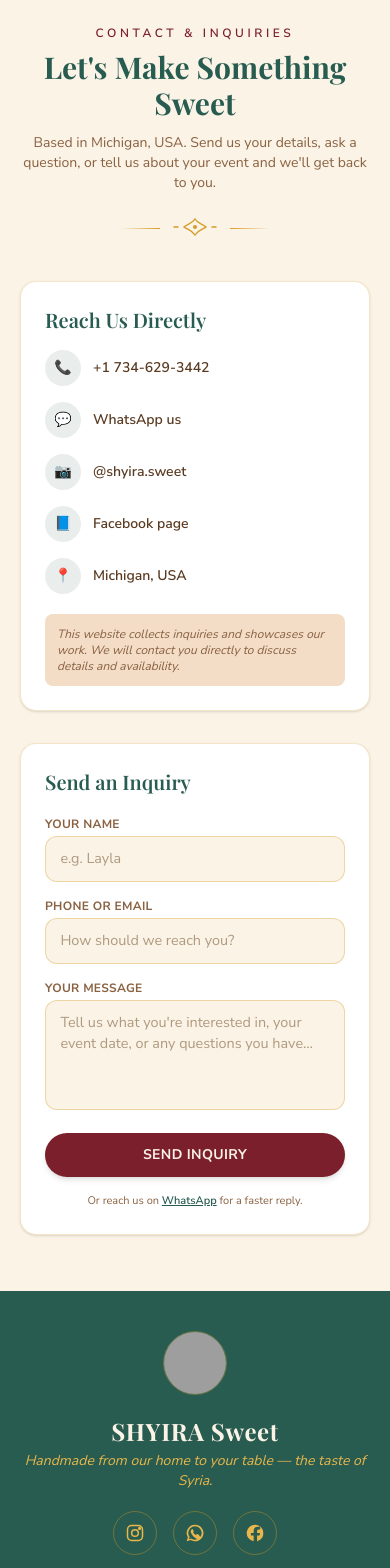
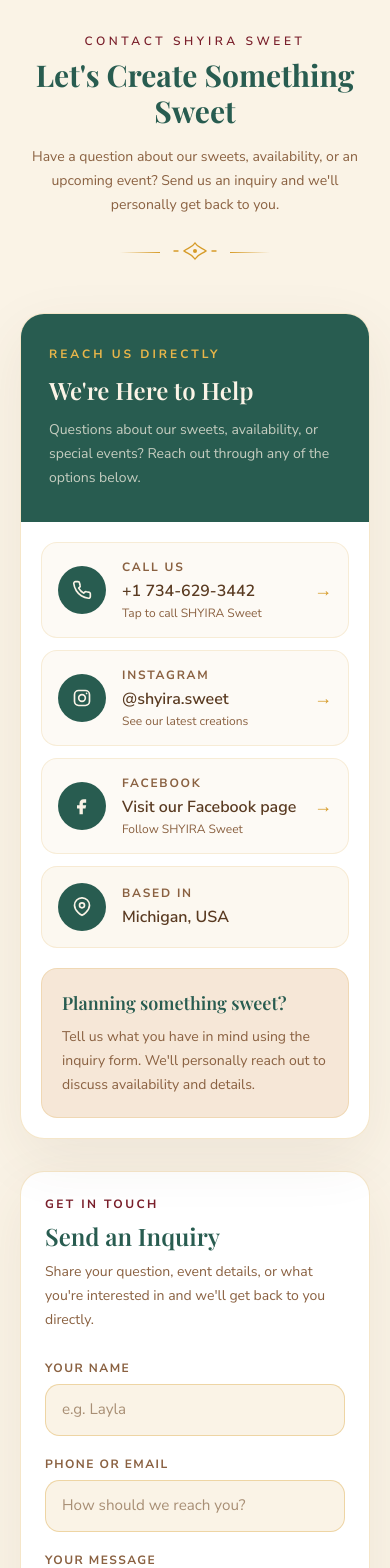
Before and after one commit to abdulramn/shyira-sweet, a React (Vite) app: page / in a window 390 px wide. Shown: the part 5780-7348 px from the top of the page. Built offline with nearby package versions, Linux system fonts and the light colour scheme; no server answers; the database is empty; grey boxes are pictures that could not be loaded; a web font is replaced by a local one.

Commit message:
Update Contact.tsx

```diff
--- a/src/components/Contact.tsx
+++ b/src/components/Contact.tsx
@@ -8,7 +8,9 @@
 import { supabase } from "../lib/supabase";
 
 export default function Contact() {
-  const [settings, setSettings] = useState<SiteSettings>(DEFAULT_SITE_SETTINGS);
+  const [settings, setSettings] =
+    useState<SiteSettings>(DEFAULT_SITE_SETTINGS);
+
   const [sent, setSent] = useState(false);
   const [sending, setSending] = useState(false);
   const [error, setError] = useState("");
@@ -17,27 +19,46 @@
     fetchSiteSettings().then(setSettings);
   }, []);
 
-  const handleSubmit = async (e: React.FormEvent<HTMLFormElement>) => {
+  const handleSubmit = async (
+    e: React.FormEvent<HTMLFormElement>
+  ) => {
     e.preventDefault();
+
     setSending(true);
     setError("");
 
     const form = e.currentTarget;
     const formData = new FormData(form);
+
     const payload = {
       name: String(formData.get("name") || "").trim(),
-      contact: String(formData.get("contact") || "").trim(),
-      message: String(formData.get("message") || "").trim(),
-      website: String(formData.get("website") || "").trim(),
+      contact: String(
+        formData.get("contact") || ""
+      ).trim(),
+      message: String(
+        formData.get("message") || ""
+      ).trim(),
+      website: String(
+        formData.get("website") || ""
+      ).trim(),
     };
 
-    if (!payload.name || !payload.contact || !payload.message) {
-      setError("Please complete all required fields.");
+    if (
+      !payload.name ||
+      !payload.contact ||
+      !payload.message
+    ) {
+      setError(
+        "Please complete all required fields."
+      );
       setSending(false);
       return;
     }
 
-    // Honeypot: silently accept likely bot submissions.
+    /*
+      Honeypot spam protection.
+      Real visitors will never fill this field.
+    */
     if (payload.website) {
       setSent(true);
       form.reset();
@@ -48,89 +69,333 @@
     let saved = false;
     let lastError = "";
 
-    // Primary path: Netlify Function. This is also where Discord notifications can be added later.
+    /*
+      Primary path:
+      Netlify Function
+
+      This saves the inquiry to Supabase
+      and sends the Discord notification.
+    */
     try {
-      const response = await fetch("/.netlify/functions/submit-inquiry", {
-        method: "POST",
-        headers: { "Content-Type": "application/json" },
-        body: JSON.stringify(payload),
-      });
+      const response = await fetch(
+        "/.netlify/functions/submit-inquiry",
+        {
+          method: "POST",
+          headers: {
+            "Content-Type": "application/json",
+          },
+          body: JSON.stringify(payload),
+        }
+      );
 
       if (response.ok) {
         saved = true;
       } else {
-        const result = await response.json().catch(() => ({}));
-        lastError = result.error || `Server error (${response.status})`;
+        const result = await response
+          .json()
+          .catch(() => ({}));
+
+        lastError =
+          result.error ||
+          `Server error (${response.status})`;
       }
     } catch (functionError) {
-      lastError = functionError instanceof Error ? functionError.message : "Network error";
+      lastError =
+        functionError instanceof Error
+          ? functionError.message
+          : "Network error";
     }
 
-    // Safety fallback: save directly through Supabase using the public insert-only RLS policy.
+    /*
+      Safety fallback:
+      If Netlify Function fails,
+      still try to save the inquiry directly
+      to Supabase.
+    */
     if (!saved && supabase) {
-      const { error: insertError } = await supabase
-        .from("inquiries")
-        .insert({ name: payload.name, contact: payload.contact, message: payload.message });
-      if (!insertError) saved = true;
-      else lastError = insertError.message;
+      const { error: insertError } =
+        await supabase
+          .from("inquiries")
+          .insert({
+            name: payload.name,
+            contact: payload.contact,
+            message: payload.message,
+          });
+
+      if (!insertError) {
+        saved = true;
+      } else {
+        lastError = insertError.message;
+      }
     }
 
     if (saved) {
       setSent(true);
       form.reset();
     } else {
-      console.error("Could not save inquiry:", lastError);
-      setError("Could not save your inquiry. Please try WhatsApp or Instagram instead.");
+      console.error(
+        "Could not save inquiry:",
+        lastError
+      );
+
+      setError(
+        "Could not send your inquiry. Please try again in a moment, call us, or contact us on Instagram."
+      );
     }
 
     setSending(false);
   };
 
   return (
-    <section id="contact" className="bg-cream py-14 sm:py-20">
-      <div className="mx-auto max-w-5xl px-5">
+    <section
+      id="contact"
+      className="bg-cream py-16 sm:py-24"
+    >
+      <div className="mx-auto max-w-6xl px-5">
+
+        {/* SECTION HEADING */}
         <div className="text-center">
-          <p className="text-xs font-semibold uppercase tracking-[0.3em] text-maroon">Contact & Inquiries</p>
-          <h2 className="mt-2 font-display text-3xl font-bold text-green-deep sm:text-4xl">Let's Make Something Sweet</h2>
-          <p className="mx-auto mt-3 max-w-lg text-sm text-brown-soft">
-            Based in {settings.city}. Send us your details, ask a question, or tell us about your event and we'll get back to you.
+          <p className="text-xs font-semibold uppercase tracking-[0.3em] text-maroon">
+            Contact SHYIRA Sweet
           </p>
+
+          <h2 className="mt-2 font-display text-3xl font-bold text-green-deep sm:text-4xl">
+            Let's Create Something Sweet
+          </h2>
+
+          <p className="mx-auto mt-4 max-w-xl text-sm leading-6 text-brown-soft sm:text-base">
+            Have a question about our sweets,
+            availability, or an upcoming event?
+            Send us an inquiry and we'll personally
+            get back to you.
+          </p>
+
           <Ornament className="mt-6" />
         </div>
 
-        <div className="mt-10 grid gap-8 md:grid-cols-2">
-          <div className="rounded-2xl border border-gold/25 bg-white p-6 shadow-sm">
-            <h3 className="font-display text-xl font-semibold text-green-deep">Reach Us Directly</h3>
-            <ul className="mt-4 space-y-4 text-sm">
-              <li className="flex items-center gap-3"><span className="flex h-9 w-9 items-center justify-center rounded-full bg-green-deep/10 text-green-deep">📞</span><a href={`tel:+${settings.phone_link}`} className="font-semibold text-brown transition-colors hover:text-maroon">{settings.phone_display}</a></li>
-              <li className="flex items-center gap-3"><span className="flex h-9 w-9 items-center justify-center rounded-full bg-green-deep/10 text-green-deep">💬</span><a href={`https://wa.me/${settings.whatsapp_link}`} target="_blank" rel="noreferrer" className="font-semibold text-brown transition-colors hover:text-maroon">WhatsApp us</a></li>
-              <li className="flex items-center gap-3"><span className="flex h-9 w-9 items-center justify-center rounded-full bg-green-deep/10 text-green-deep">📷</span><a href={settings.instagram_url} target="_blank" rel="noreferrer" className="font-semibold text-brown transition-colors hover:text-maroon">{settings.instagram_handle}</a></li>
-              <li className="flex items-center gap-3"><span className="flex h-9 w-9 items-center justify-center rounded-full bg-green-deep/10 text-green-deep">📘</span><a href={settings.facebook_url} target="_blank" rel="noreferrer" className="font-semibold text-brown transition-colors hover:text-maroon">Facebook page</a></li>
-              <li className="flex items-center gap-3"><span className="flex h-9 w-9 items-center justify-center rounded-full bg-green-deep/10 text-green-deep">📍</span><span className="font-semibold text-brown">{settings.city}</span></li>
-            </ul>
-            <p className="mt-5 rounded-lg bg-cream-deep p-3 text-xs italic text-brown-soft">
-              This website collects inquiries and showcases our work. We will contact you directly to discuss details and availability.
-            </p>
+        <div className="mt-12 grid gap-8 lg:grid-cols-[0.9fr_1.1fr]">
+
+          {/* ==================================================
+              DIRECT CONTACT CARD
+             ================================================== */}
+
+          <div className="relative overflow-hidden rounded-3xl border border-gold/25 bg-white shadow-[0_20px_60px_rgba(90,59,34,0.08)]">
+
+            {/* Decorative top area */}
+            <div className="bg-green-deep px-7 py-8 text-cream sm:px-8">
+              <p className="text-xs font-bold uppercase tracking-[0.25em] text-gold-soft">
+                Reach Us Directly
+              </p>
+
+              <h3 className="mt-3 font-display text-2xl font-semibold sm:text-3xl">
+                We're Here to Help
+              </h3>
+
+              <p className="mt-3 max-w-md text-sm leading-6 text-cream/75">
+                Questions about our sweets,
+                availability, or special events?
+                Reach out through any of the options
+                below.
+              </p>
+            </div>
+
+            <div className="space-y-3 p-5 sm:p-7">
+
+              {/* PHONE */}
+              <ContactCard
+                href={`tel:+${settings.phone_link}`}
+                title="Call Us"
+                value={settings.phone_display}
+                helper="Tap to call SHYIRA Sweet"
+                icon={<PhoneIcon />}
+              />
+
+              {/* INSTAGRAM */}
+              <ContactCard
+                href={settings.instagram_url}
+                title="Instagram"
+                value={settings.instagram_handle}
+                helper="See our latest creations"
+                icon={<InstagramIcon />}
+                external
+              />
+
+              {/* FACEBOOK */}
+              <ContactCard
+                href={settings.facebook_url}
+                title="Facebook"
+                value="Visit our Facebook page"
+                helper="Follow SHYIRA Sweet"
+                icon={<FacebookIcon />}
+                external
+              />
+
+              {/* LOCATION */}
+              <div className="flex items-center gap-4 rounded-2xl border border-gold/15 bg-cream/60 p-4">
+                <div className="flex h-12 w-12 shrink-0 items-center justify-center rounded-full bg-green-deep text-cream">
+                  <MapPinIcon />
+                </div>
+
+                <div>
+                  <p className="text-xs font-bold uppercase tracking-[0.15em] text-brown-soft">
+                    Based In
+                  </p>
+
+                  <p className="mt-1 font-semibold text-brown">
+                    {settings.city}
+                  </p>
+                </div>
+              </div>
+
+              {/* MESSAGE */}
+              <div className="mt-5 rounded-2xl border border-gold/20 bg-cream-deep/70 p-5">
+                <p className="font-display text-lg font-semibold text-green-deep">
+                  Planning something sweet?
+                </p>
+
+                <p className="mt-2 text-sm leading-6 text-brown-soft">
+                  Tell us what you have in mind using
+                  the inquiry form. We'll personally
+                  reach out to discuss availability
+                  and details.
+                </p>
+              </div>
+            </div>
           </div>
 
-          <form onSubmit={handleSubmit} className="rounded-2xl border border-gold/25 bg-white p-6 shadow-sm">
-            <h3 className="font-display text-xl font-semibold text-green-deep">Send an Inquiry</h3>
+          {/* ==================================================
+              INQUIRY FORM
+             ================================================== */}
+
+          <form
+            onSubmit={handleSubmit}
+            className="rounded-3xl border border-gold/25 bg-white p-6 shadow-[0_20px_60px_rgba(90,59,34,0.08)] sm:p-8"
+          >
+            <div>
+              <p className="text-xs font-bold uppercase tracking-[0.2em] text-maroon">
+                Get In Touch
+              </p>
+
+              <h3 className="mt-2 font-display text-2xl font-semibold text-green-deep">
+                Send an Inquiry
+              </h3>
+
+              <p className="mt-2 text-sm leading-6 text-brown-soft">
+                Share your question, event details,
+                or what you're interested in and
+                we'll get back to you directly.
+              </p>
+            </div>
+
             {sent ? (
-              <div className="mt-6 rounded-xl bg-green-deep/10 p-6 text-center">
-                <p className="text-3xl">🍯</p>
-                <p className="mt-2 font-semibold text-green-deep">Thank you! Your inquiry was sent successfully.</p>
-                <p className="mt-1 text-sm text-brown-soft">We will contact you as soon as possible.</p>
-                <button type="button" onClick={() => setSent(false)} className="mt-4 text-xs font-semibold uppercase tracking-wide text-maroon underline">Send another inquiry</button>
+              <div className="mt-8 rounded-2xl border border-green-deep/10 bg-green-deep/10 p-8 text-center">
+
+                <div className="mx-auto flex h-14 w-14 items-center justify-center rounded-full bg-green-deep text-2xl text-cream">
+                  ✓
+                </div>
+
+                <p className="mt-4 font-display text-xl font-semibold text-green-deep">
+                  Thank You!
+                </p>
+
+                <p className="mt-2 text-sm leading-6 text-brown-soft">
+                  Your inquiry was sent
+                  successfully. We'll contact you as
+                  soon as possible.
+                </p>
+
+                <button
+                  type="button"
+                  onClick={() => setSent(false)}
+                  className="mt-5 text-xs font-bold uppercase tracking-wide text-maroon underline underline-offset-4"
+                >
+                  Send Another Inquiry
+                </button>
               </div>
             ) : (
-              <div className="mt-5 space-y-4">
-                <Field label="Your Name" id="name"><input id="name" name="name" type="text" required placeholder="e.g. Layla" className="ss-form-input" /></Field>
-                <Field label="Phone or Email" id="contact-info"><input id="contact-info" name="contact" type="text" required placeholder="How should we reach you?" className="ss-form-input" /></Field>
-                <Field label="Your Message" id="message"><textarea id="message" name="message" rows={4} required placeholder="Tell us what you're interested in, your event date, or any questions you have…" className="ss-form-input resize-none" /></Field>
-                <div className="absolute left-[-9999px]" aria-hidden="true"><label htmlFor="website">Website</label><input id="website" name="website" type="text" tabIndex={-1} autoComplete="off" /></div>
-                {error && <p className="rounded-lg bg-maroon/10 p-3 text-xs text-maroon">{error}</p>}
-                <button type="submit" disabled={sending} className="w-full rounded-full bg-maroon px-6 py-3 text-sm font-bold uppercase tracking-wide text-cream shadow-md transition-transform hover:-translate-y-0.5 disabled:cursor-not-allowed disabled:opacity-60">{sending ? "Sending…" : "Send Inquiry"}</button>
-                <p className="text-center text-[11px] text-brown-soft">Or reach us on <a href={`https://wa.me/${settings.whatsapp_link}`} target="_blank" rel="noreferrer" className="font-semibold text-green-deep underline">WhatsApp</a> for a faster reply.</p>
+              <div className="mt-7 space-y-5">
+
+                <Field
+                  label="Your Name"
+                  id="name"
+                >
+                  <input
+                    id="name"
+                    name="name"
+                    type="text"
+                    required
+                    placeholder="e.g. Layla"
+                    className="ss-form-input"
+                  />
+                </Field>
+
+                <Field
+                  label="Phone or Email"
+                  id="contact-info"
+                >
+                  <input
+                    id="contact-info"
+                    name="contact"
+                    type="text"
+                    required
+                    placeholder="How should we reach you?"
+                    className="ss-form-input"
+                  />
+                </Field>
+
+                <Field
+                  label="Your Message"
+                  id="message"
+                >
+                  <textarea
+                    id="message"
+                    name="message"
+                    rows={5}
+                    required
+                    placeholder="Tell us what you're interested in, your event date, or any questions you have..."
+                    className="ss-form-input resize-none"
+                  />
+                </Field>
+
+                {/* SPAM HONEYPOT */}
+                <div
+                  className="absolute left-[-9999px]"
+                  aria-hidden="true"
+                >
+                  <label htmlFor="website">
+                    Website
+                  </label>
+
+                  <input
+                    id="website"
+                    name="website"
+                    type="text"
+                    tabIndex={-1}
+                    autoComplete="off"
+                  />
+                </div>
+
+                {error && (
+                  <p className="rounded-xl border border-maroon/10 bg-maroon/10 p-4 text-sm text-maroon">
+                    {error}
+                  </p>
+                )}
+
+                <button
+                  type="submit"
+                  disabled={sending}
+                  className="w-full rounded-full bg-maroon px-6 py-4 text-sm font-bold uppercase tracking-[0.12em] text-cream shadow-md transition-all hover:-translate-y-0.5 hover:shadow-lg disabled:cursor-not-allowed disabled:opacity-60"
+                >
+                  {sending
+                    ? "Sending..."
+                    : "Send Inquiry"}
+                </button>
+
+                <p className="text-center text-xs leading-5 text-brown-soft">
+                  We review every inquiry personally
+                  and will contact you using the
+                  phone number or email you provide.
+                </p>
               </div>
             )}
           </form>
@@ -138,14 +403,199 @@
       </div>
 
       <style>{`
-        .ss-form-input { width:100%; border-radius:.75rem; border:1px solid rgba(214,155,40,.35); background:#faf3e6; padding:.7rem .9rem; font-size:.9rem; color:#5a3b22; outline:none; font-family:inherit; }
-        .ss-form-input:focus { border-color:#7a1f2b; box-shadow:0 0 0 3px rgba(122,31,43,.12); }
-        .ss-form-input::placeholder { color:#b09a7f; }
+        .ss-form-input {
+          width: 100%;
+          border-radius: 0.9rem;
+          border: 1px solid rgba(214,155,40,.35);
+          background: #faf3e6;
+          padding: .85rem 1rem;
+          font-size: .95rem;
+          color: #5a3b22;
+          outline: none;
+          font-family: inherit;
+          transition:
+            border-color .2s ease,
+            box-shadow .2s ease,
+            background-color .2s ease;
+        }
+
+        .ss-form-input:focus {
+          border-color: #7a1f2b;
+          background: #fff;
+          box-shadow:
+            0 0 0 3px rgba(122,31,43,.10);
+        }
+
+        .ss-form-input::placeholder {
+          color: #a88f75;
+        }
       `}</style>
     </section>
   );
 }
 
-function Field({ label, id, children }: { label: string; id: string; children: React.ReactNode }) {
-  return <div><label htmlFor={id} className="mb-1 block text-xs font-bold uppercase tracking-wide text-brown-soft">{label}</label>{children}</div>;
+/* ==================================================
+   CONTACT CARD
+   ================================================== */
+
+function ContactCard({
+  href,
+  title,
+  value,
+  helper,
+  icon,
+  external = false,
+}: {
+  href: string;
+  title: string;
+  value: string;
+  helper: string;
+  icon: React.ReactNode;
+  external?: boolean;
+}) {
+  return (
+    <a
+      href={href}
+      target={external ? "_blank" : undefined}
+      rel={external ? "noreferrer" : undefined}
+      className="group flex items-center gap-4 rounded-2xl border border-gold/15 bg-cream/40 p-4 transition-all hover:-translate-y-0.5 hover:border-gold/40 hover:bg-cream hover:shadow-md"
+    >
+      <div className="flex h-12 w-12 shrink-0 items-center justify-center rounded-full bg-green-deep text-cream transition-transform group-hover:scale-105">
+        {icon}
+      </div>
+
+      <div className="min-w-0 flex-1">
+        <p className="text-xs font-bold uppercase tracking-[0.15em] text-brown-soft">
+          {title}
+        </p>
+
+        <p className="mt-1 truncate font-semibold text-brown group-hover:text-maroon">
+          {value}
+        </p>
+
+        <p className="mt-0.5 text-xs text-brown-soft">
+          {helper}
+        </p>
+      </div>
+
+      <span className="text-lg text-gold transition-transform group-hover:translate-x-1">
+        →
+      </span>
+    </a>
+  );
 }
+
+function Field({
+  label,
+  id,
+  children,
+}: {
+  label: string;
+  id: string;
+  children: React.ReactNode;
+}) {
+  return (
+    <div>
+      <label
+        htmlFor={id}
+        className="mb-2 block text-xs font-bold uppercase tracking-[0.12em] text-brown-soft"
+      >
+        {label}
+      </label>
+
+      {children}
+    </div>
+  );
+}
+
+/* ==================================================
+   ICONS
+   ================================================== */
+
+function PhoneIcon() {
+  return (
+    <svg
+      width="20"
+      height="20"
+      viewBox="0 0 24 24"
+      fill="none"
+      stroke="currentColor"
+      strokeWidth="2"
+      strokeLinecap="round"
+      strokeLinejoin="round"
+    >
+      <path d="M22 16.92v3a2 2 0 0 1-2.18 2 19.79 19.79 0 0 1-8.63-3.07 19.5 19.5 0 0 1-6-6A19.79 19.79 0 0 1 2.12 4.18 2 2 0 0 1 4.11 2h3a2 2 0 0 1 2 1.72c.12.9.33 1.78.62 2.63a2 2 0 0 1-.45 2.11L8 9.73a16 16 0 0 0 6 6l1.27-1.27a2 2 0 0 1 2.11-.45c.85.29 1.73.5 2.63.62A2 2 0 0 1 22 16.92z" />
+    </svg>
+  );
+}
+
+function InstagramIcon() {
+  return (
+    <svg
+      width="20"
+      height="20"
+      viewBox="0 0 24 24"
+      fill="none"
+      stroke="currentColor"
+      strokeWidth="2"
+    >
+      <rect
+        x="3"
+        y="3"
+        width="18"
+        height="18"
+        rx="5"
+      />
+
+      <circle
+        cx="12"
+        cy="12"
+        r="4"
+      />
+
+      <circle
+        cx="17.5"
+        cy="6.5"
+        r="1"
+        fill="currentColor"
+        stroke="none"
+      />
+    </svg>
+  );
+}
+
+function FacebookIcon() {
+  return (
+    <svg
+      width="20"
+      height="20"
+      viewBox="0 0 24 24"
+      fill="currentColor"
+    >
+      <path d="M14 8h3V4h-3c-3.3 0-5 2-5 5v2H6v4h3v7h4v-7h3.2l.8-4H13V9c0-.7.3-1 1-1z" />
+    </svg>
+  );
+}
+
+function MapPinIcon() {
+  return (
+    <svg
+      width="20"
+      height="20"
+      viewBox="0 0 24 24"
+      fill="none"
+      stroke="currentColor"
+      strokeWidth="2"
+      strokeLinecap="round"
+      strokeLinejoin="round"
+    >
+      <path d="M21 10c0 7-9 12-9 12S3 17 3 10a9 9 0 1 1 18 0z" />
+
+      <circle
+        cx="12"
+        cy="10"
+        r="3"
+      />
+    </svg>
+  );
+}
```
